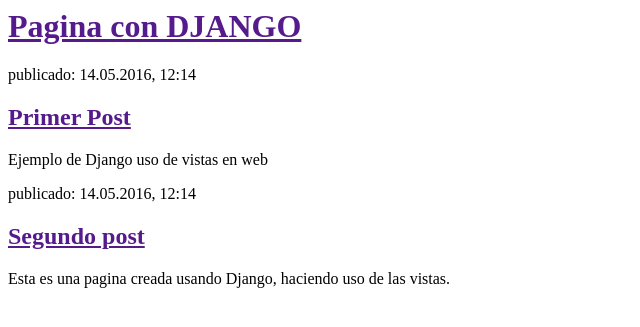
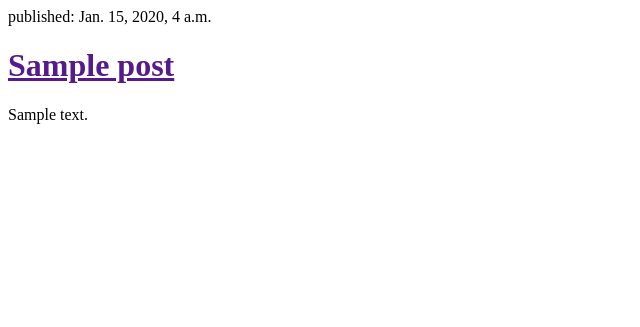
Before and after one commit to Lasky123/my-first-blog, a Django app: template mysite/blog/templates/blog/post_list.html in a window 1280 px wide. Shown: the top 327 px of the page, without its empty margins (0-640 px from the left). Run offline with Django 3.2, Linux system fonts and the light colour scheme; the template is opened without the code that fills it: values that come from a table or form of the project are taken from there, others are empty; tables that the repository leaves empty hold one stand-in row (values such as "Sample post").

Commit message:
Usando Ya la BD

```diff
--- a/mysite/blog/templates/blog/post_list.html
+++ b/mysite/blog/templates/blog/post_list.html
@@ -3,20 +3,12 @@
          <title>Ejemplo</title>
     </head>
     <body>
+        {% for post in posts %}
         <div>
-                <h1><a href="">Pagina con DJANGO</a></h1>
+            <p>published: {{ post.published_date }}</p>
+            <h1><a href="">{{ post.title }}</a></h1>
+            <p>{{ post.text|linebreaks }}</p>
         </div>
-
-        <div>
-            <p>publicado: 14.05.2016, 12:14</p>
-            <h2><a href="">Primer Post</a></h2>
-            <p>Ejemplo de Django uso de vistas en web</p>
-        </div>
-
-        <div>
-            <p>publicado: 14.05.2016, 12:14</p>
-            <h2><a href="">Segundo post</a></h2>
-            <p>Esta es una pagina creada usando Django, haciendo uso de las vistas.</p>
-        </div>
+    {% endfor %}
     </body>
 </html>
--- a/mysite/blog/views.py
+++ b/mysite/blog/views.py
@@ -1,5 +1,8 @@
 from django.shortcuts import render
+from django.utils import timezone
+from .models import Post
 
 # Create your views here.
 def post_list(request):
-	return render(request, 'blog/post_list.html', {})
+	posts = Post.objects.filter(published_date__lte=timezone.now()).order_by('published_date')
+	return render(request, 'blog/post_list.html', {'posts' : posts})
```
